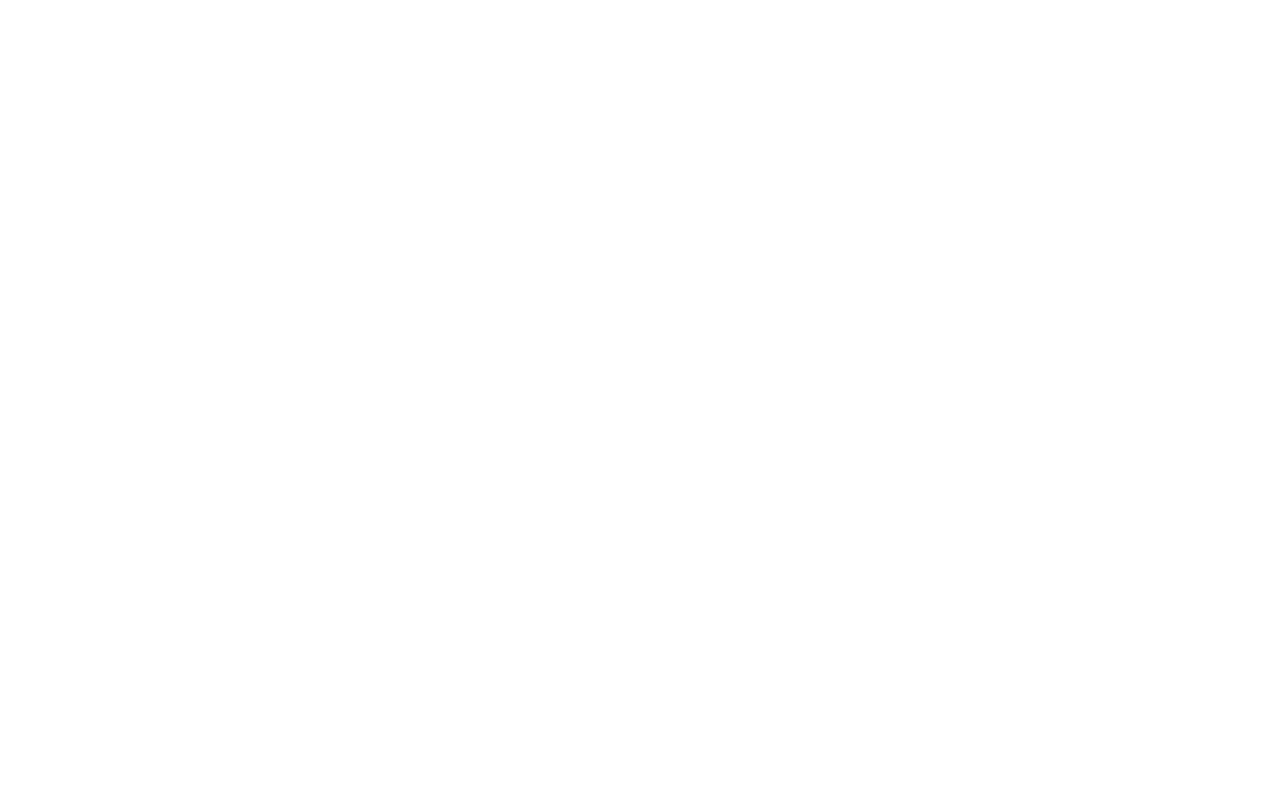
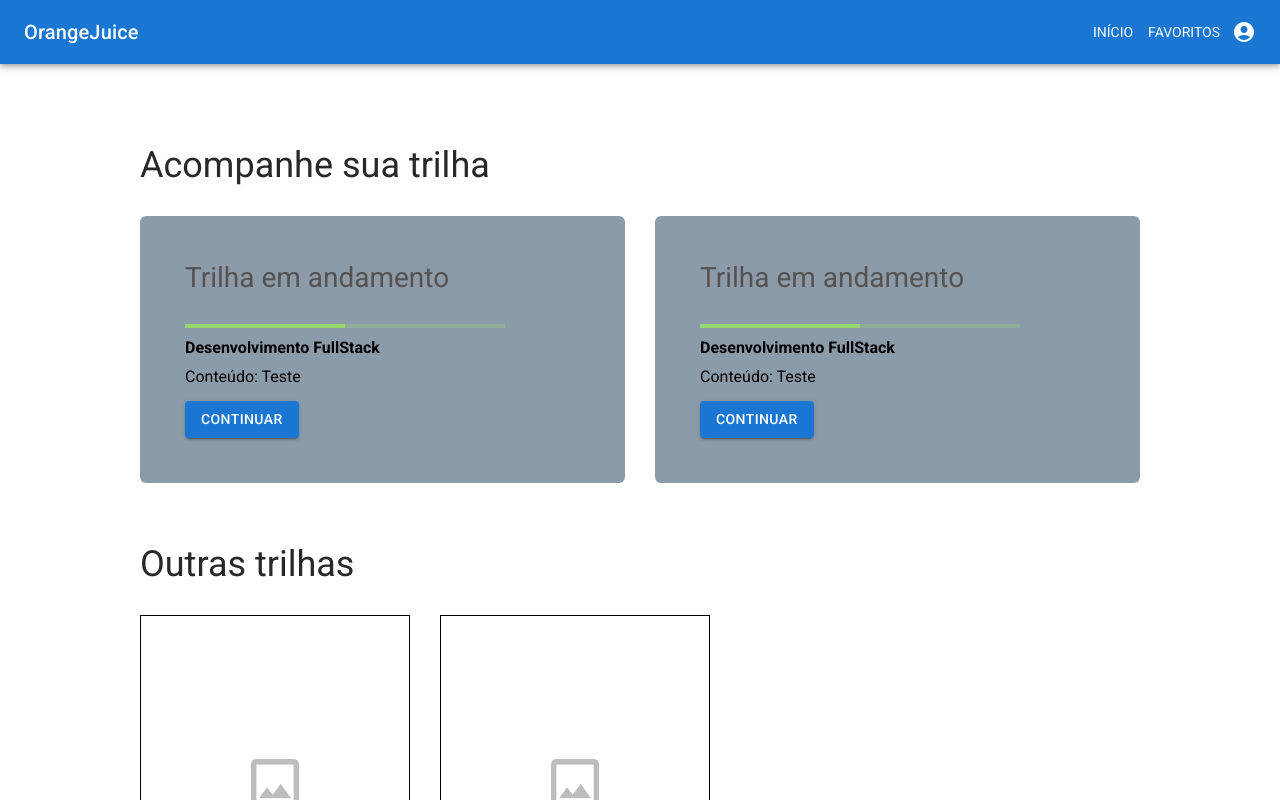
Before and after one commit to arthurisvi/frontend-orange-evolution, a React (Vite) app: page /dashboard in a window 1280 px wide. Before the commit this address had no page. Shown: the top 800 px of the page. Built offline with nearby package versions, Linux system fonts and the light colour scheme.

Commit message:
feat: iniciando pagina de dashboard

```diff
--- /dev/null
+++ b/src/pages/Dashboard/index.jsx
@@ -0,0 +1,49 @@
+import React, { useState, useEffect } from "react";
+import { Title, MobileDiv } from "./style";
+import CardTrail from "../../shared/components/CardTrail";
+import PrimarySearchAppBar from "../../shared/components/Header";
+import CardProgress from "../../shared/components/CardProgress";
+import Box from "@mui/material/Box";
+import api from "../../shared/services/api";
+
+const trails = [
+  { id: 1, name: "Desenvolvimento FullStack", class: "Teste" },
+  { id: 2, name: "Desenvolvimento FullStack", class: "Teste" },
+];
+
+const Dashboard = () => {
+  return (
+    <body>
+      <PrimarySearchAppBar />
+      {/* <MobileDiv> */}
+        <Box sx={{ padding: "5rem 8.75rem 5rem 8.75rem" }}>
+          <Title>Acompanhe sua trilha</Title>
+          <Box
+            sx={{ display: "flex", gap: "1.875rem", marginBottom: "3.75rem" }}
+          >
+            {trails.map((trail) => (
+              <CardProgress
+                trailId={trail.id}
+                trailClass={trail.class}
+                trailTitle={trail.name}
+              />
+            ))}
+          </Box>
+          <Title>Outras trilhas</Title>
+          <Box sx={{ display: "flex", gap: "1.875rem", marginTop: "1.875rem" }}>
+            {trails.map((trail) => (
+              <CardTrail
+                key={trail.id}
+                title={trail.name}
+                description="Trilha"
+                id={trail.id}
+              />
+            ))}
+          </Box>
+        </Box>
+      {/* </MobileDiv> */}
+    </body>
+  );
+};
+
+export default Dashboard;
--- /dev/null
+++ b/src/pages/Dashboard/style.js
@@ -0,0 +1,17 @@
+import styled from "styled-components";
+
+export const Title = styled.h1 `
+  font-size: 2.25rem;
+  font-weight: 400;
+  color: #292727;
+  margin-bottom: 1.875rem;
+`;
+
+export const MobileDiv = styled.div `
+  @media screen and (max-width: 958px) {
+    background-color: red;
+    display: flex;
+    flex-direction: column;
+    padding: 0px;
+  }
+`;
--- a/src/routes/index.jsx
+++ b/src/routes/index.jsx
@@ -1,6 +1,7 @@
 import { Routes, Route } from "react-router-dom";
 import Login from "../pages/Login"
 import Trails from "../pages/Trails";
+import Dashboard from "../pages/Dashboard";
 
 
 export function Router() {
@@ -8,6 +9,8 @@ export function Router() {
     <Routes>
       <Route path="/" element={<Login />} />
       <Route path="/trilhas" element={<Trails />} />
+
+      <Route path="/dashboard" element={<Dashboard />} />
     </Routes>
   );
 }
--- a/src/shared/components/CardProgress/index.jsx
+++ b/src/shared/components/CardProgress/index.jsx
@@ -17,6 +17,17 @@ const StyledLink = styled(Link)`
   }
 `;
 
+const Title = styled.h2`
+  font-size: 1.75rem;
+  font-weight: 400;
+  color: #555252;
+`;
+
+const Mobile = styled.div`
+  display: flex;
+  flex-direction: column;
+`
+
 export default function CardProgress(props) {
   return (
     <Box
@@ -27,16 +38,25 @@ export default function CardProgress(props) {
         borderRadius: "6px",
       }}
     >
-        <h2>Trilhas em andamento</h2>
-        <Box sx={{ display: "flex", flexDirection: "column", gap: "10px", marginTop: "30px" }}>
+      <Title>Trilha em andamento</Title>
+      <Box
+        sx={{
+          display: "flex",
+          flexDirection: "column",
+          gap: "10px",
+          marginTop: "30px",
+        }}
+      >
         <Box sx={{ width: "320px", color: "#96D86E" }}>
-            <LinearProgress color = "inherit" variant="determinate" value={50} />
+          <LinearProgress color="inherit" variant="determinate" value={50} />
         </Box>
-          <p>{props.trailTitle}</p>
-          <p>{props.trailClass}</p>
+        <strong>{props.trailTitle}</strong>
+        <p>Conteúdo: {props.trailClass}</p>
       </Box>
-      <StyledLink to = {`trilha/${props.trailId}`}>
-        <Button sx={{marginTop: "15px"}} variant="contained">Continuar</Button>
+      <StyledLink to={`trilha/${props.trailId}`}>
+        <Button sx={{ marginTop: "15px" }} variant="contained">
+          Continuar
+        </Button>
       </StyledLink>
     </Box>
   );
```
Lines whose indentation alone changed are shown as unchanged.
